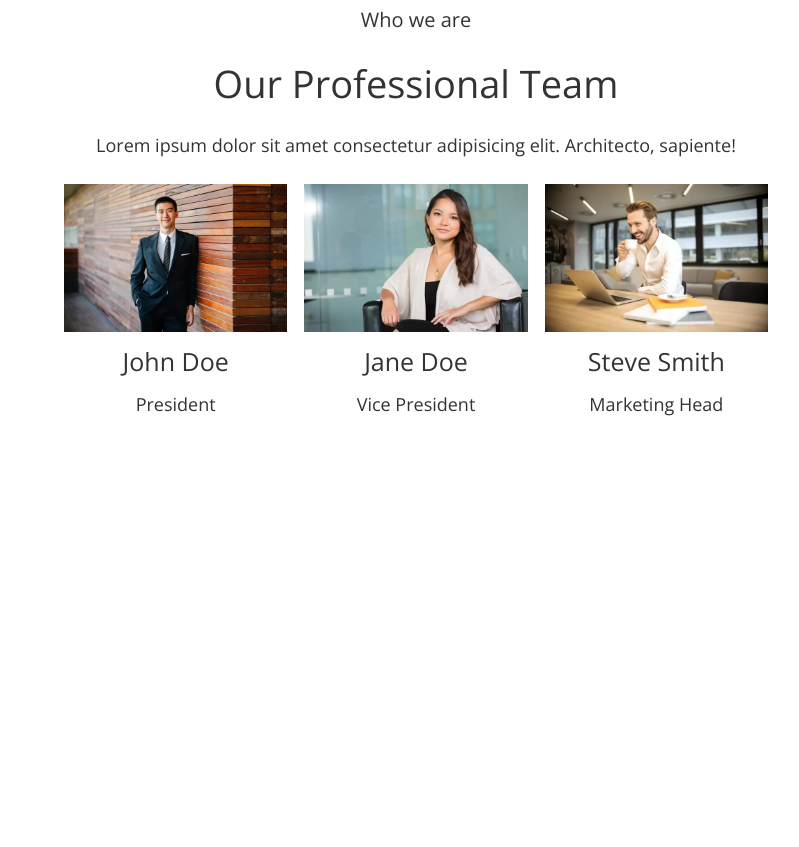
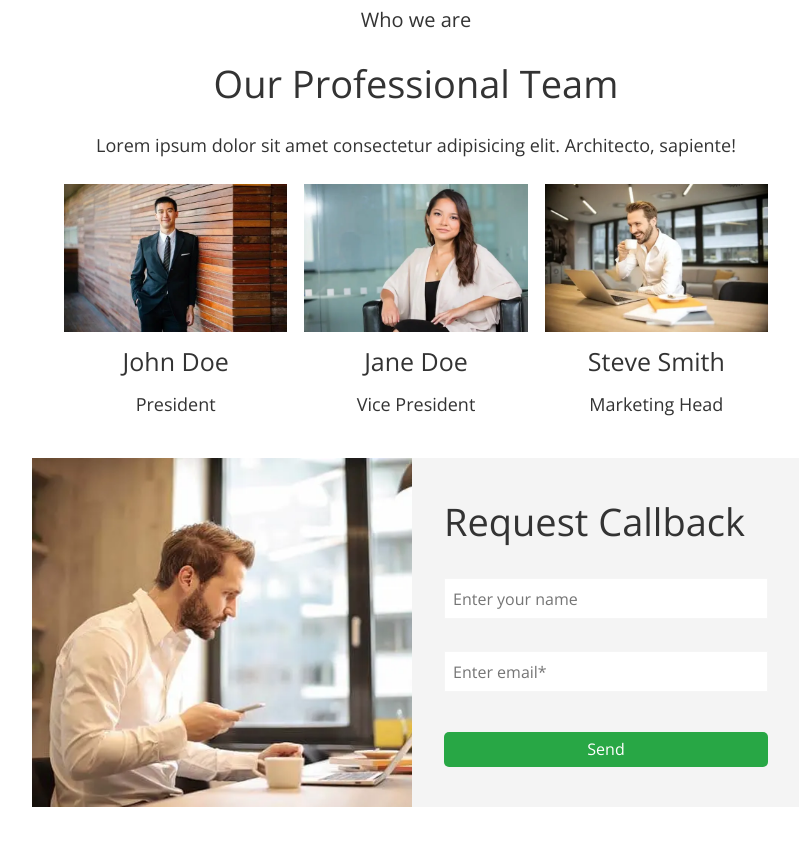
Before and after one commit to AButsai/finance-ladger, a website built with Parcel: page src/index.html in a window 1280 px wide. Shown: the part 2343-3190 px from the top of the page, without its empty margins (224-1023 px from the left). Before the commit the page ends 2781 px from the top, so only its background shows below. Built offline with nearby package versions, Linux system fonts and the light colour scheme.

Commit message:
callback

```diff
--- a/src/index.html
+++ b/src/index.html
@@ -28,6 +28,7 @@
         <include src="./partials/business-sections.html"></include>
         <include src="./partials/blog-sectons.html"></include>
         <include src="./partials/team-sections.html"></include>
+        <include src="./partials/callback-sections.html"></include>
       </main>
     </div>
     <script src="./lightbox-plus-jquery.min.js"></script>
--- /dev/null
+++ b/src/partials/callback-sections.html
@@ -0,0 +1,33 @@
+<section id="contact" class="section callback">
+  <div class="section__img-wrap">
+    <picture class="section__picture">
+      <source
+        srcset="./images/home/contact.webp 1x, ./images/home/contact@2x.webp 2x"
+        type="image/webp"
+      />
+      <source
+        srcset="./images/home/contact.jpg 1x, ./images/home/contact@2x.jpg 2x"
+        type="image/jpeg"
+      />
+      <img class="section__img" src="./images/home/contact.jpg" alt="callback" />
+    </picture>
+  </div>
+  <div class="callback__form-wrap">
+    <h2 class="section-title section-title--callback">Request Callback</h2>
+    <form name="callback" data-netlify="true" method="POST" class="callback__form">
+      <label class="callback__label">
+        <input type="text" name="name" class="callback__input" placeholder="Enter your name" />
+      </label>
+      <label class="callback__label callback__label--margin">
+        <input type="text" name="email" class="callback__input" placeholder="Enter email*" />
+        <span class="callback__worning visually-hidden">
+          <svg class="callback__svg">
+            <use href="./images/icons/icons.svg#worning"></use>
+          </svg>
+          This is a required field
+        </span>
+      </label>
+      <button class="callback__btn" type="submit">Send</button>
+    </form>
+  </div>
+</section>
--- /dev/null
+++ b/src/sass/components/_callback-section.scss
@@ -0,0 +1,94 @@
+.callback {
+  width: 320px;
+  margin: 0 auto;
+  padding-bottom: 0;
+  @media (min-width: 768px) {
+    width: 768px;
+    display: flex;
+    padding-bottom: 40px;
+  }
+  @media (min-width: 1360px) {
+    width: 1360px;
+    padding-bottom: 0;
+  }
+}
+
+.callback__form-wrap {
+  padding: 40px 20px 40px 20px;
+  background-color: $backgraund-callback;
+
+  @media (min-width: 768px) {
+    padding: 40px 32px;
+  }
+  @media (min-width: 1360px) {
+    padding: 80px 28px 80px 20px;
+  }
+}
+
+.section-title--callback {
+  margin-bottom: 32px;
+}
+
+.callback__label {
+  display: block;
+  margin-bottom: 32px;
+}
+
+.callback__label--margin {
+  position: relative;
+  margin-bottom: 40px;
+
+  @media (min-width: 1360px) {
+    margin-bottom: 60px;
+  }
+}
+
+.callback__input {
+  width: 100%;
+  line-height: 1.44;
+
+  padding: 9px 8px 7px 8px;
+
+  border: 1px solid $border-input;
+  @media (min-width: 768px) {
+    width: 324px;
+  }
+
+  @media (min-width: 1360px) {
+    width: 620px;
+  }
+}
+
+.callback__btn {
+  display: block;
+  width: 100%;
+  padding: 10px 0;
+  background-color: $green;
+  color: $white;
+  border: none;
+  border-radius: $border-radius;
+
+  &:hover {
+    background-color: $hero-hover;
+  }
+
+  @media (min-width: 768px) {
+    padding: 8px 0 9px;
+  }
+}
+
+.callback__worning {
+  display: block;
+  position: absolute;
+  left: 10px;
+  bottom: -25px;
+  display: flex;
+  align-items: center;
+  color: $worning;
+}
+
+.callback__svg {
+  margin-right: 10px;
+  width: 20px;
+  height: 20px;
+}
--- a/src/sass/main.scss
+++ b/src/sass/main.scss
@@ -16,3 +16,4 @@
 @import './components/sections-images';
 @import './components/team-sections';
 @import './components/social-icons';
+@import './components/callback-section';
```
